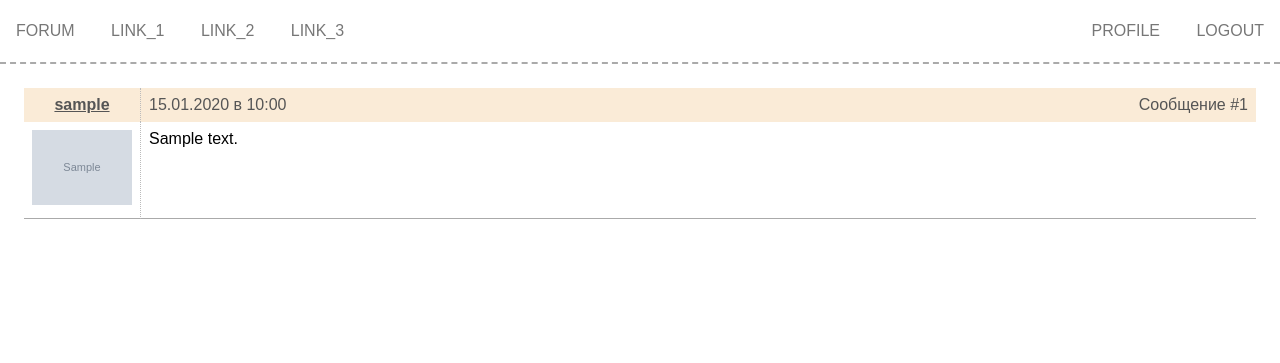
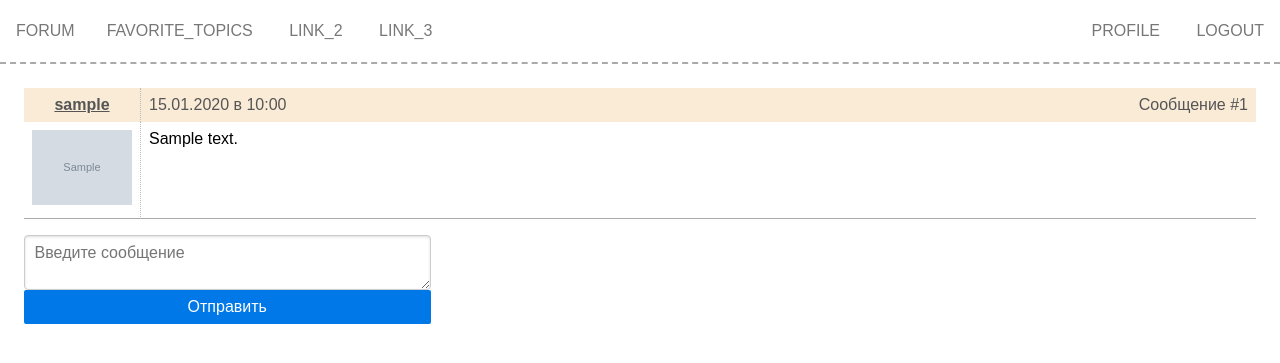
Before and after one commit to GithubHobbit/Django-Forum, a Django app: page /topic/1/page in a window 1280 px wide. Shown: the top 363 px of the page. Run offline with Django 4.2, Linux system fonts and the light colour scheme; a user stored in the database is signed in; tables that the repository leaves empty hold one stand-in row (values such as "Sample post"); grey boxes marked "Sample" are stand-in pictures; some libraries are stand-ins or nearby versions.

Commit message:
Add submit message in topic page

```diff
--- a/forum/static/forum/css/topic_detail.css
+++ b/forum/static/forum/css/topic_detail.css
@@ -45,3 +45,9 @@ th {
     font-weight: bold;
     text-decoration: underline;
 }
+
+form {
+    margin-top: 16px !important;
+    display: flex;
+    flex-direction: column;
+}
--- a/forum/templates/forum/topic_detail.html
+++ b/forum/templates/forum/topic_detail.html
@@ -28,5 +28,14 @@
             </tbody>
         </table>
 
+
+    {% if user.is_authenticated %}
+        <form class="pure-form" method="post">
+            {% csrf_token %}
+            <textarea name="message" class="pure-input-1-3" placeholder="Введите сообщение" id=""></textarea>
+            <input type="hidden" name="topic_id" value="{{topic.id}}">
+            <button type="submit" class="pure-button pure-input-1-3 pure-button-primary">Отправить</button>
+        </form>
+    {% endif %}
     </div>
 {% endblock content %}
--- a/forum/urls.py
+++ b/forum/urls.py
@@ -11,4 +11,5 @@ urlpatterns = [
     path('forum/<pk>/topics', views.topicsPageView, name="topics"),
     path('topic/<pk>/page', views.topicDetailView, name='topic', kwargs={'page': 1}),
     path('topic/<pk>/page/<int:page>', views.topicDetailView, name='topic'),
+    path('favorite_topics', views.favoriteMsgDetailView, name='favorite_topics'),
 ] + static(settings.MEDIA_URL, document_root=settings.MEDIA_ROOT)
--- a/forum/views.py
+++ b/forum/views.py
@@ -4,6 +4,7 @@ from django.views.generic import TemplateView
 from django.contrib.auth.decorators import login_required
 
 from forum.models import Forum, Message, Topic
+from .models import CustomUser
 
 # @login_required
 def forumsPageView(request):
@@ -23,14 +24,28 @@ def topicsPageView(request, pk):
     queryset = Topic.objects.filter(forum__id=pk) \
         .annotate(msg_cnt=Count('message')) \
         .annotate(last_msg_date=Subquery(last_msg_subquery.values('creation_date'))) \
-        .annotate(last_msg_user=Subquery(last_msg_subquery.values('author__username')))
-
+        .annotate(last_msg_user=Subquery(last_msg_subquery.values('author__username'))) \
+        # .annotate(is_favorite=Topic.objects.filter(customuser__id=request.user.id).)
     return render(request, 'forum/topics.html', {"topics": queryset})
 
+
 def topicDetailView(request, pk, page=1):
-    topic = Topic.objects.filter(id=pk).get()
-    messages = Message.objects.filter(topic__id=pk).order_by('creation_date')[(page-1) * 20 : page * 20]
+    if request.method == "GET":
+        topic = Topic.objects.filter(id=pk).get()
+        messages = Message.objects.filter(topic__id=pk).order_by('creation_date')[(page-1) * 20 : page * 20]
+        return render(request, 'forum/topic_detail.html', {'topic': topic, 'messages': messages})
 
-    return render(request, 'forum/topic_detail.html', {'topic': topic, 'messages': messages})
+    if request.method == "POST":
+        if request.POST['message']:
+            # author = CustomUser.objects.filter(id=request.user.id).get()
+            topic = Topic.objects.filter(id=request.POST['topic_id']).get()
+            Message.objects.create(text=request.POST['message'], author=request.user, topic=topic)
+            messages = Message.objects.filter(topic__id=pk).order_by('creation_date')[(page-1) * 20 : page * 20]
+            return render(request, 'forum/topic_detail.html', {'topic': topic, 'messages': messages})
+
+def favoriteMsgDetailView(request):
+    topics = Topic.objects.filter(customuser__id=request.user.id)
+    return render(request, 'forum/topics.html', {'topics': topics})
+
 
 # Create your views here.
--- a/templates/header.html
+++ b/templates/header.html
@@ -3,10 +3,11 @@
 <link rel="stylesheet" href="{% static 'css/header.css' %}">
 <div class="header pure-menu pure-menu-horizontal">
     <ul class="header-list pure-menu-list header-categories">
-        <li href="#" class="pure-menu-heading pure-menu-link">FORUM</li>
         <li class="pure-menu-item">
-            <a href="#" class="pure-menu-link">LINK_1</a>
-        </li>
+            <a href="{% url 'forum:home' %}" class="pure-menu-heading pure-menu-link">FORUM</a>
+        <li class="pure-menu-item">
+        <li class="pure-menu-item">
+            <a href="{% url 'forum:favorite_topics' %}" class="pure-menu-link">FAVORITE_TOPICS</a> </li>
         <li class="pure-menu-item">
             <a href="#" class="pure-menu-link">LINK_2</a>
         </li>
```
Also changed, not shown: config/settings.py (+7 -0 lines), forum/templates/forum/topics.html (+9 -2 lines).
